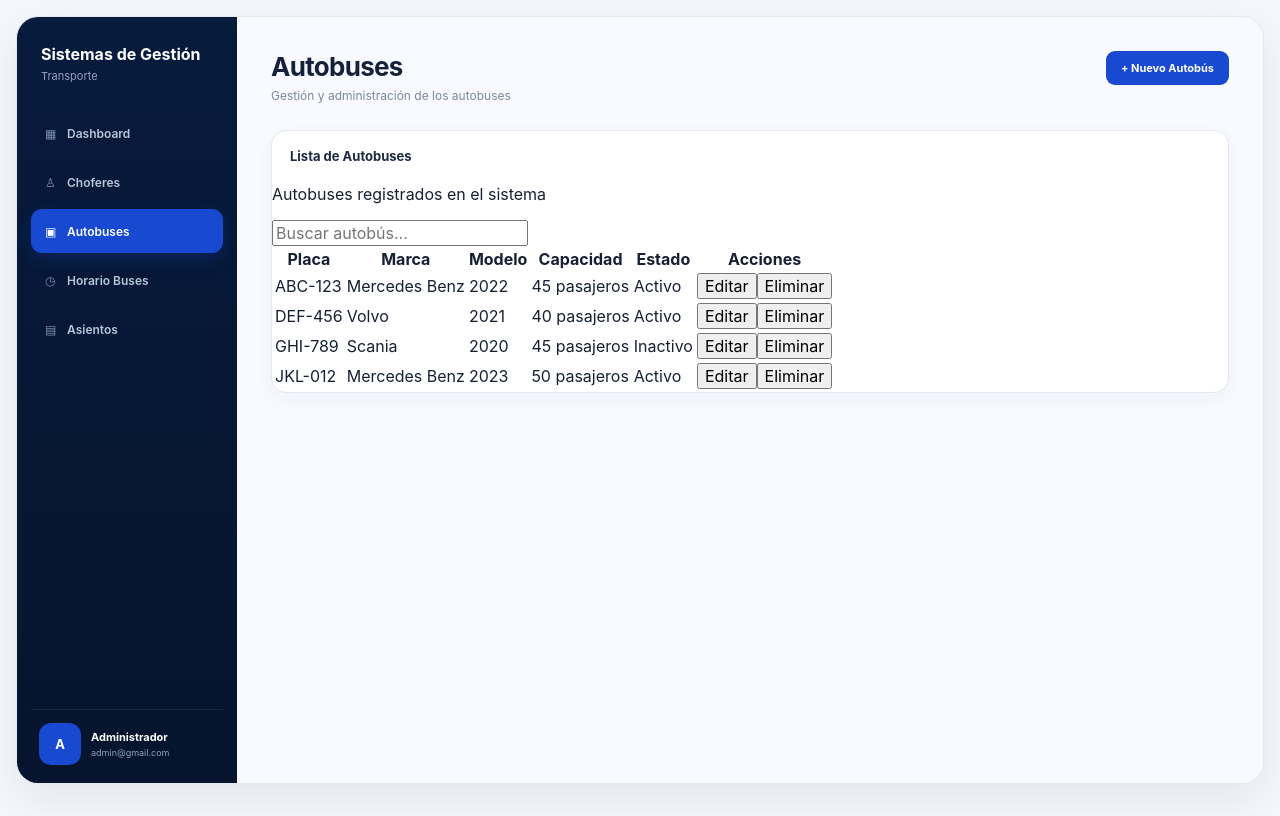
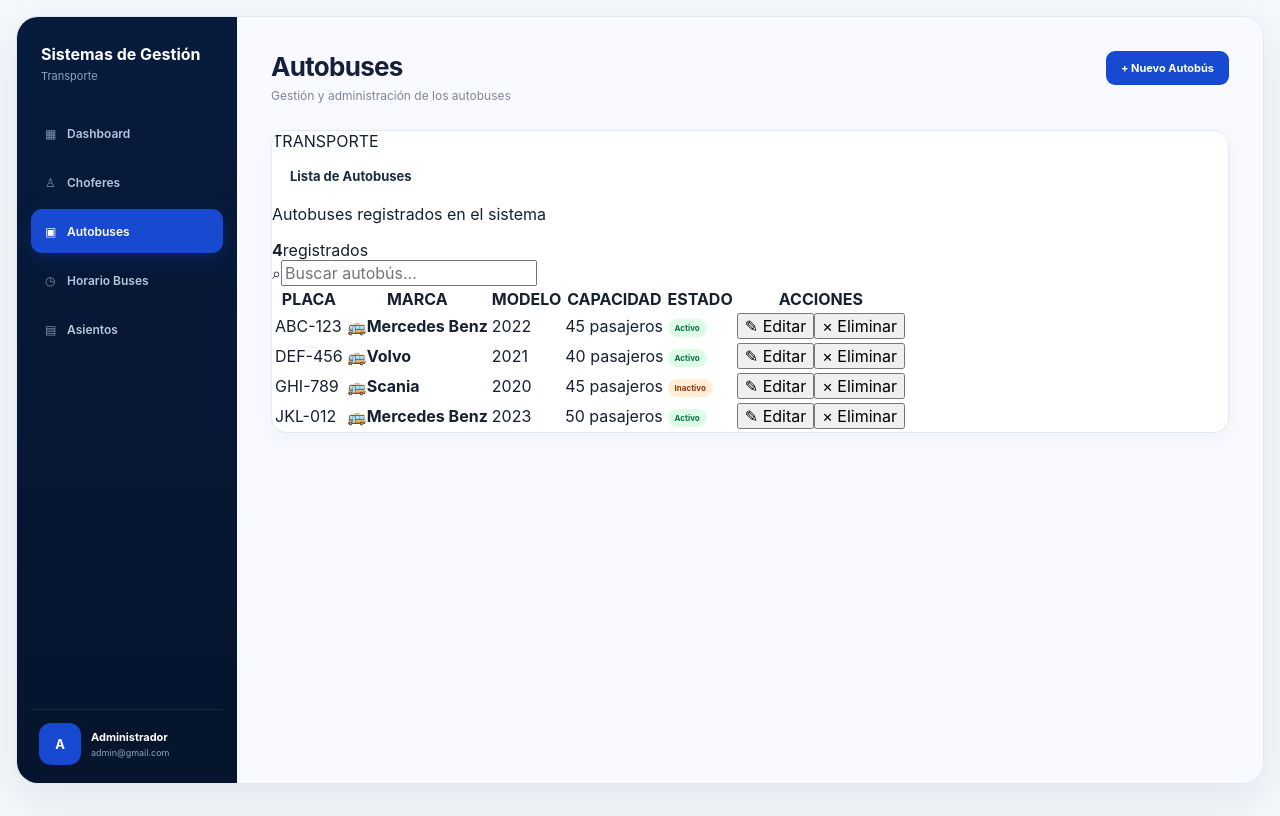
Before and after one commit to ikervegavaldes123-lang/frontend-buses, a React (Vite) app: page /autobuses in a window 1280 px wide. Built offline with nearby package versions, Linux system fonts and the light colour scheme.

Commit message:
Mejorar solo el diseño visual de la tabla de Autobuses

```diff
--- a/src/components/autobuses/AutobusesTable.tsx
+++ b/src/components/autobuses/AutobusesTable.tsx
@@ -17,51 +17,82 @@ type AutobusesTableProps = {
 
 function AutobusesTable({ autobuses, onEditar, onEliminar }: AutobusesTableProps) {
   return (
-    <section className="dashboard-panel">
+    <section className="dashboard-panel autobuses-panel">
+      <div className="autobuses-panel-header">
         <div>
+          <span className="section-eyebrow">TRANSPORTE</span>
           <h2>Lista de Autobuses</h2>
           <p>Autobuses registrados en el sistema</p>
         </div>
+        <div className="autobuses-count">
+          <strong>{autobuses.length}</strong>
+          <span>registrados</span>
+        </div>
+      </div>
 
-      <input
-        type="text"
-        placeholder="Buscar autobús..."
-      />
+      <div className="autobuses-toolbar">
+        <div className="autobus-search">
+          <span>⌕</span>
+          <input type="text" placeholder="Buscar autobús..." />
+        </div>
+      </div>
 
-      <table>
+      <div className="table-wrapper autobuses-table-wrapper">
+        <table className="autobuses-table">
           <thead>
             <tr>
-            <th>Placa</th>
-            <th>Marca</th>
-            <th>Modelo</th>
-            <th>Capacidad</th>
-            <th>Estado</th>
-            <th>Acciones</th>
+              <th>PLACA</th>
+              <th>MARCA</th>
+              <th>MODELO</th>
+              <th>CAPACIDAD</th>
+              <th>ESTADO</th>
+              <th>ACCIONES</th>
             </tr>
           </thead>
 
           <tbody>
-          {autobuses.map((autobus) => (
+            {autobuses.length === 0 ? (
+              <tr>
+                <td colSpan={6} className="empty-table">
+                  No hay autobuses registrados.
+                </td>
+              </tr>
+            ) : (
+              autobuses.map((autobus) => (
                 <tr key={autobus.id}>
-              <td>{autobus.placa}</td>
-              <td>{autobus.marca}</td>
+                  <td>
+                    <span className="bus-plate">{autobus.placa}</span>
+                  </td>
+                  <td>
+                    <div className="bus-brand">
+                      <span className="bus-icon">🚌</span>
+                      <strong>{autobus.marca}</strong>
+                    </div>
+                  </td>
                   <td>{autobus.modelo}</td>
                   <td>{autobus.capacidad} pasajeros</td>
-              <td>{autobus.estado}</td>
+                  <td>
+                    <span className={`status-badge ${autobus.estado === "Activo" ? "active" : "inactive"}`}>
+                      <i /> {autobus.estado}
+                    </span>
+                  </td>
 
                   <td>
-                <button type="button" onClick={() => onEditar(autobus)}>
-                  Editar
+                    <div className="autobus-actions">
+                      <button type="button" className="autobus-edit" onClick={() => onEditar(autobus)}>
+                        ✎ Editar
                       </button>
-
-                <button type="button" onClick={() => onEliminar(autobus.id)}>
-                  Eliminar
+                      <button type="button" className="autobus-delete" onClick={() => onEliminar(autobus.id)}>
+                        × Eliminar
                       </button>
+                    </div>
                   </td>
                 </tr>
-          ))}
+              ))
+            )}
           </tbody>
         </table>
+      </div>
     </section>
   );
 }
```
Lines whose indentation alone changed are shown as unchanged.
